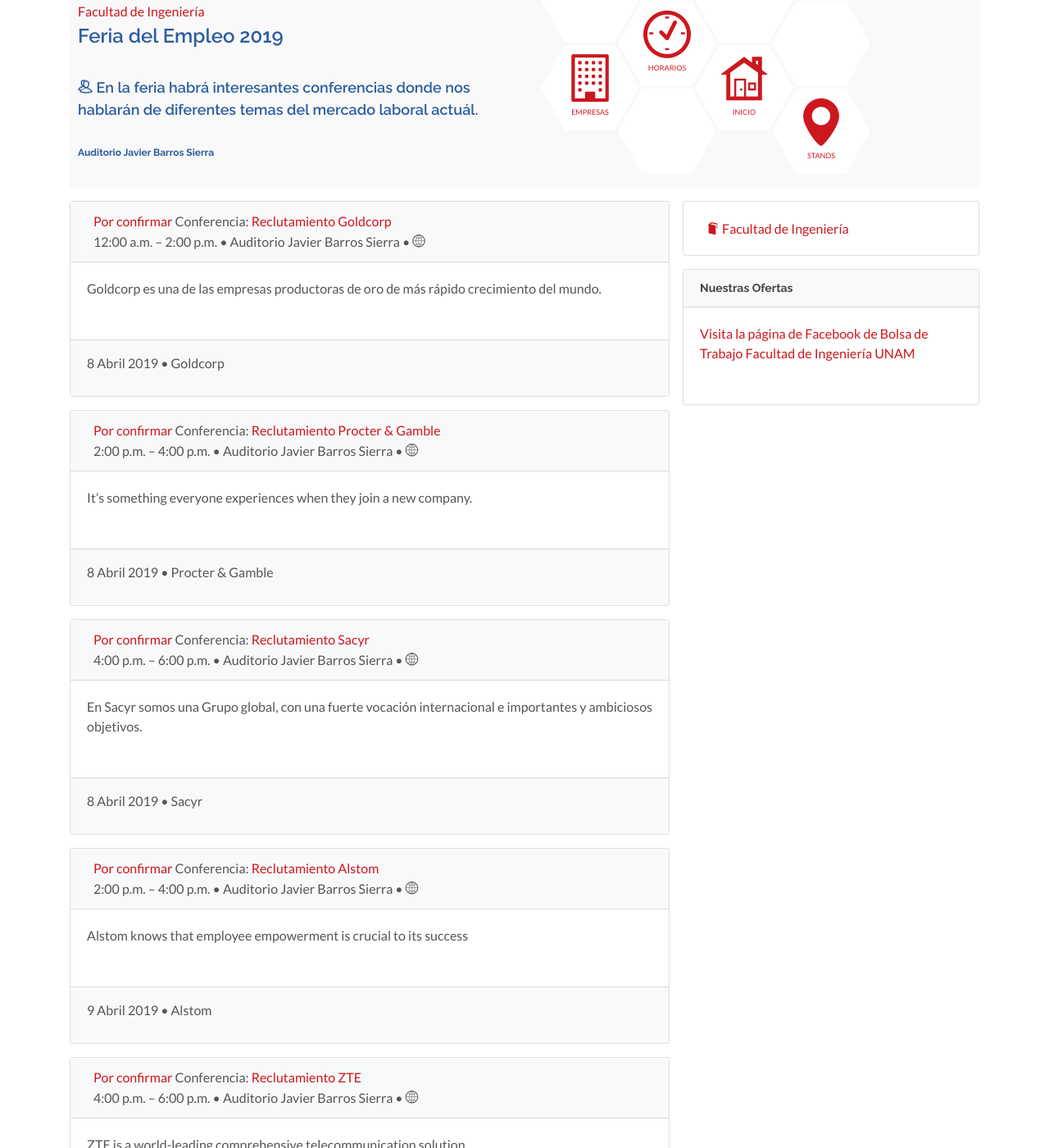
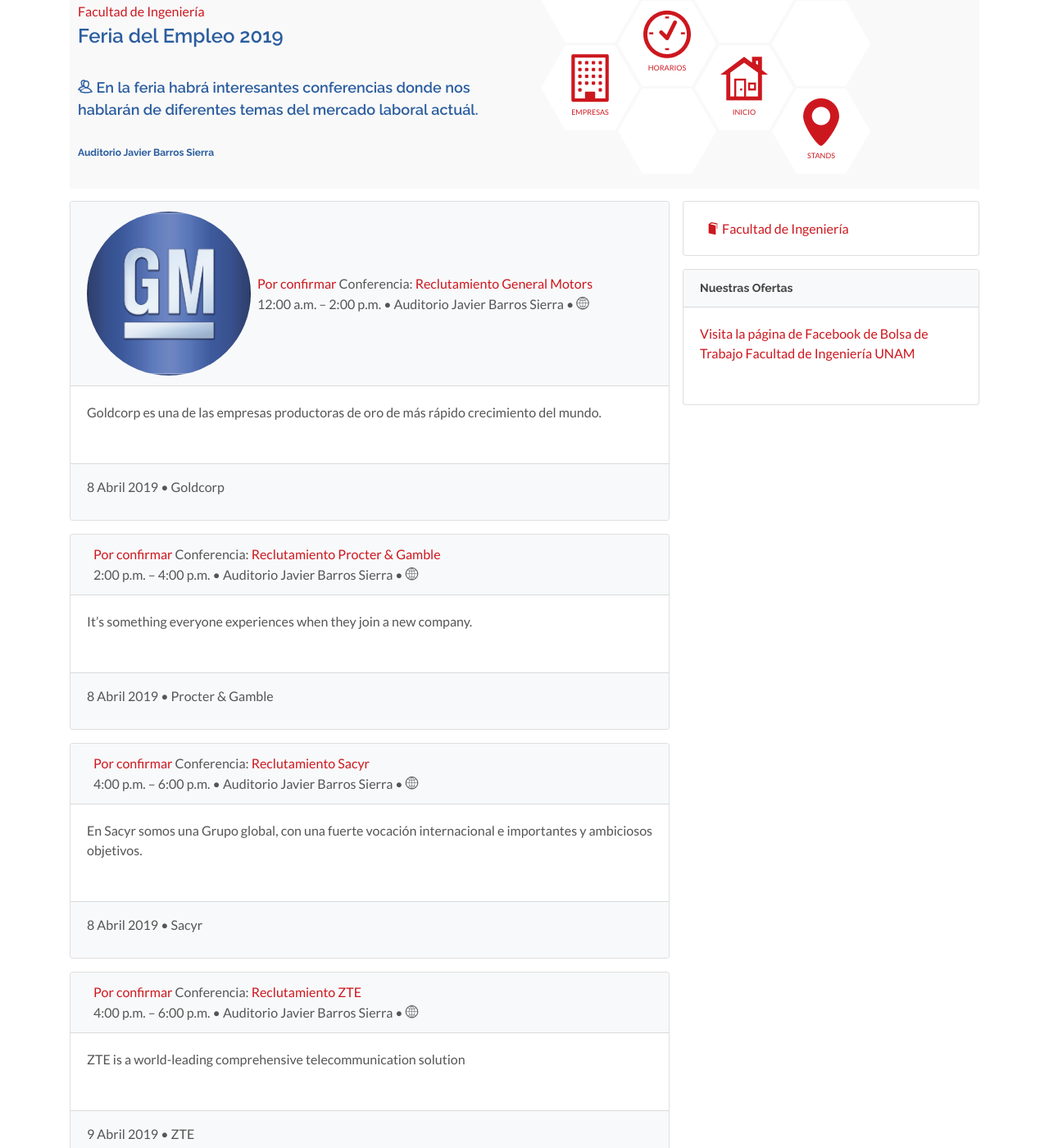
Before and after one commit to feria-empleo-facultad-ingenieria/2019, a Jekyll site: the page built from platicas.html, in a window 1280 px wide and 1400 px high, scrolled down 191 px. Shown: the whole window at 82% size. Built offline with Jekyll 4.4.1, drawn with Linux system fonts in a browser that asks for light colours.

```diff
--- a/_data/actividades.yml
+++ b/_data/actividades.yml
@@ -9,7 +9,7 @@ actividades:
 
 - mes: ABR
   dia: 8
-  nombre: Reclutamiento Goldcorp
+  nombre: Reclutamiento General Motors
   hora: 12:00 a.m. – 2:00 p.m.
   lugar: a
   recinto: Auditorio Javier Barros Sierra
@@ -30,13 +30,6 @@ actividades:
 
 - mes: ABR
   dia: 9
-  nombre: Reclutamiento Alstom
-  hora: 2:00 p.m. – 4:00 p.m.
-  lugar: a
-  recinto: Auditorio Javier Barros Sierra
-
-- mes: ABR
-  dia: 9
   nombre: Reclutamiento ZTE
   hora: 4:00 p.m. – 6:00 p.m.
   lugar: a
--- a/_data/platicas.yml
+++ b/_data/platicas.yml
@@ -1,8 +1,8 @@
 platicas:
-- conferencista_foto: #
-  conferencista_linkedin: #
+- conferencista_foto: images/companies/gm2.png
+  conferencista_linkedin: General Motors
   conferencista_nombre: Por confirmar
-  conferencia_nombre: Reclutamiento Goldcorp
+  conferencia_nombre: Reclutamiento General Motors
   conferencia_hora: 12:00 a.m. – 2:00 p.m.
   conferencia_lugar: Auditorio Javier Barros Sierra
   conferencia_abstract: Goldcorp es una de las empresas productoras de oro de más rápido crecimiento del mundo.
@@ -32,16 +32,6 @@ platicas:
 - conferencista_foto: #
   conferencista_linkedin: #
   conferencista_nombre: Por confirmar
-  conferencia_nombre: Reclutamiento Alstom
-  conferencia_hora: 2:00 p.m. – 4:00 p.m.
-  conferencia_lugar: Auditorio Javier Barros Sierra
-  conferencia_abstract: Alstom knows that employee empowerment is crucial to its success
-  conferencia_empresa: Alstom
-  conferencia_fecha: 9 Abril 2019
-
-- conferencista_foto: #
-  conferencista_linkedin: #
-  conferencista_nombre: Por confirmar
   conferencia_nombre: Reclutamiento ZTE
   conferencia_hora: 4:00 p.m. – 6:00 p.m.
   conferencia_lugar: Auditorio Javier Barros Sierra
--- a/platicas.html
+++ b/platicas.html
@@ -34,7 +34,7 @@ layout: default_feria
               <div class="col">
                 <div class="media align-items-center">
                   <div class="avatar avatar-2xl status-online">
-                    <img class="rounded-circle" src="{{ platica.conferencista_foto }}" alt="">
+                    <img class="rounded-circle" src="{{ platica.conferencista_foto }}" height="200" alt="">
                   </div>
                   <div class="media-body ml-2">
                     <p class="mb-0">
```
Also changed, not shown: _data/companies.yml (+8 -8 lines), images/companies/gm2.png (added), 7 other files.
